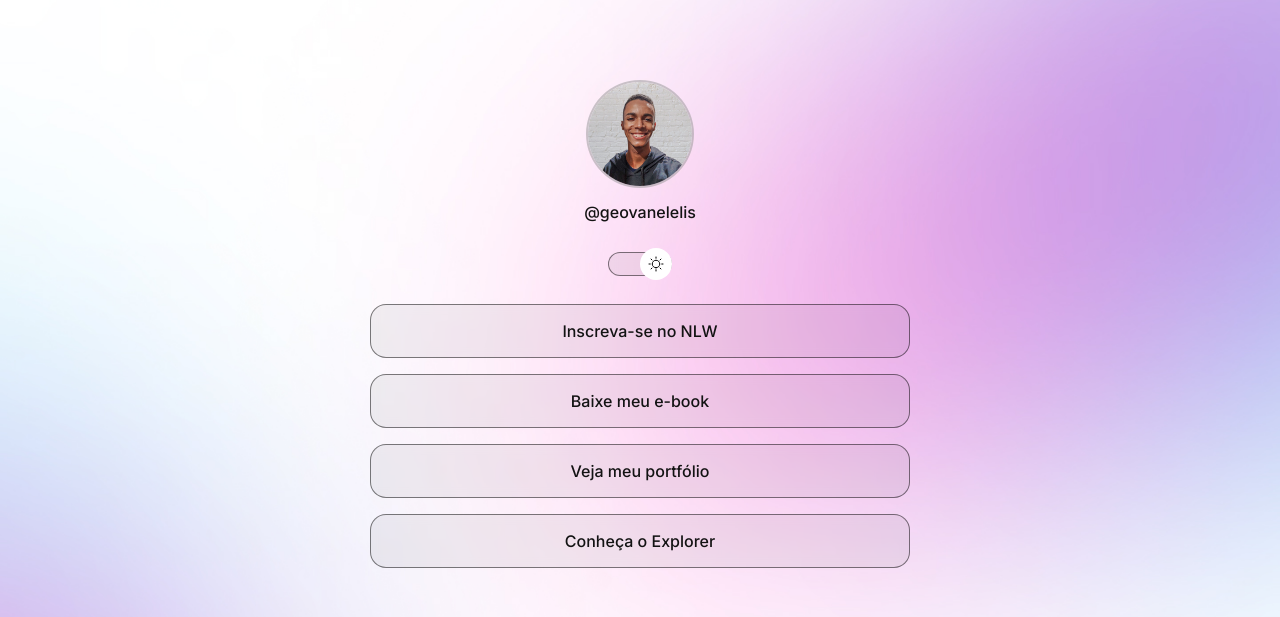
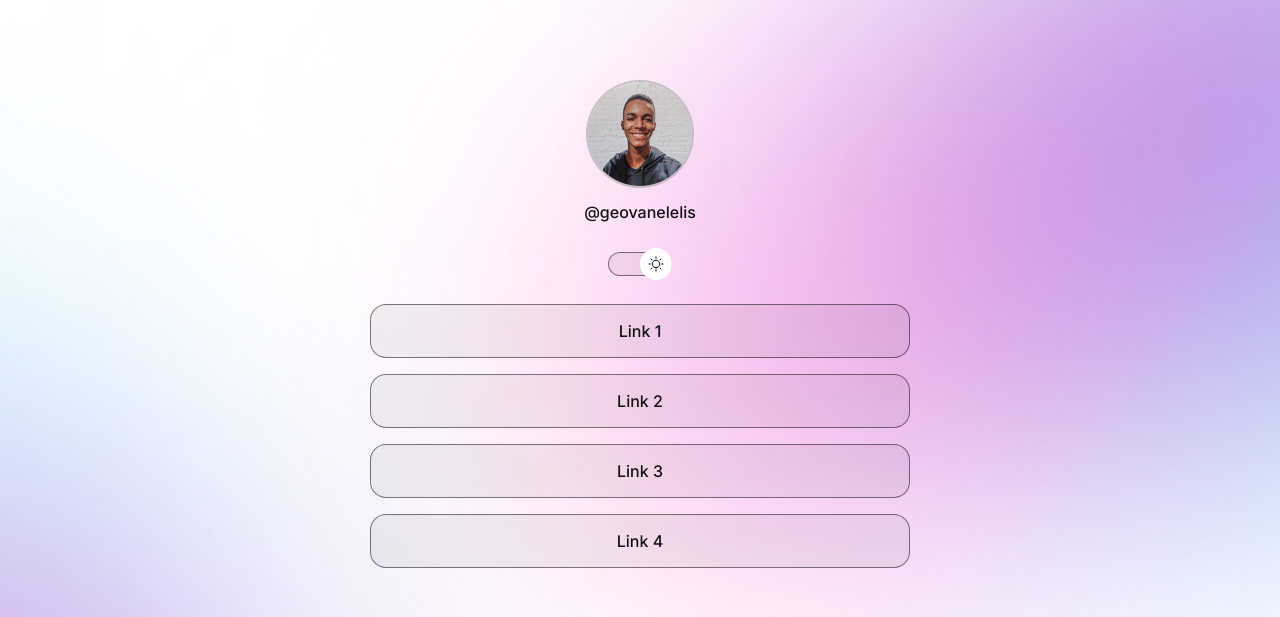
Before and after one commit to geovanelelis/Projeto-DevLinks, a plain HTML site: page index.html in a window 1280 px wide. Shown: the top 617 px of the page. Drawn offline with nearby package versions, Linux system fonts and the light colour scheme.

Commit message:
update Readme and Links

```diff
--- a/index.html
+++ b/index.html
@@ -28,18 +28,16 @@
 
       <ul>
         <li>
-          <a href="#" target="_blank">Inscreva-se no NLW</a>
+          <a href="#" target="_blank">Link 1</a>
         </li>
         <li>
-          <a href="#" target="_blank">Baixe meu e-book</a>
+          <a href="#" target="_blank">Link 2</a>
         </li>
         <li>
-          <a href="https://github.com/geovanelelis" target="_blank"
-            >Veja meu portfólio</a
-          >
+          <a href="#" target="_blank">Link 3</a>
         </li>
         <li>
-          <a href="#" target="_blank">Conheça o Explorer</a>
+          <a href="#" target="_blank">Link 4</a>
         </li>
       </ul>
       <div id="social-links">
```
Also changed, not shown: 1 other file.
